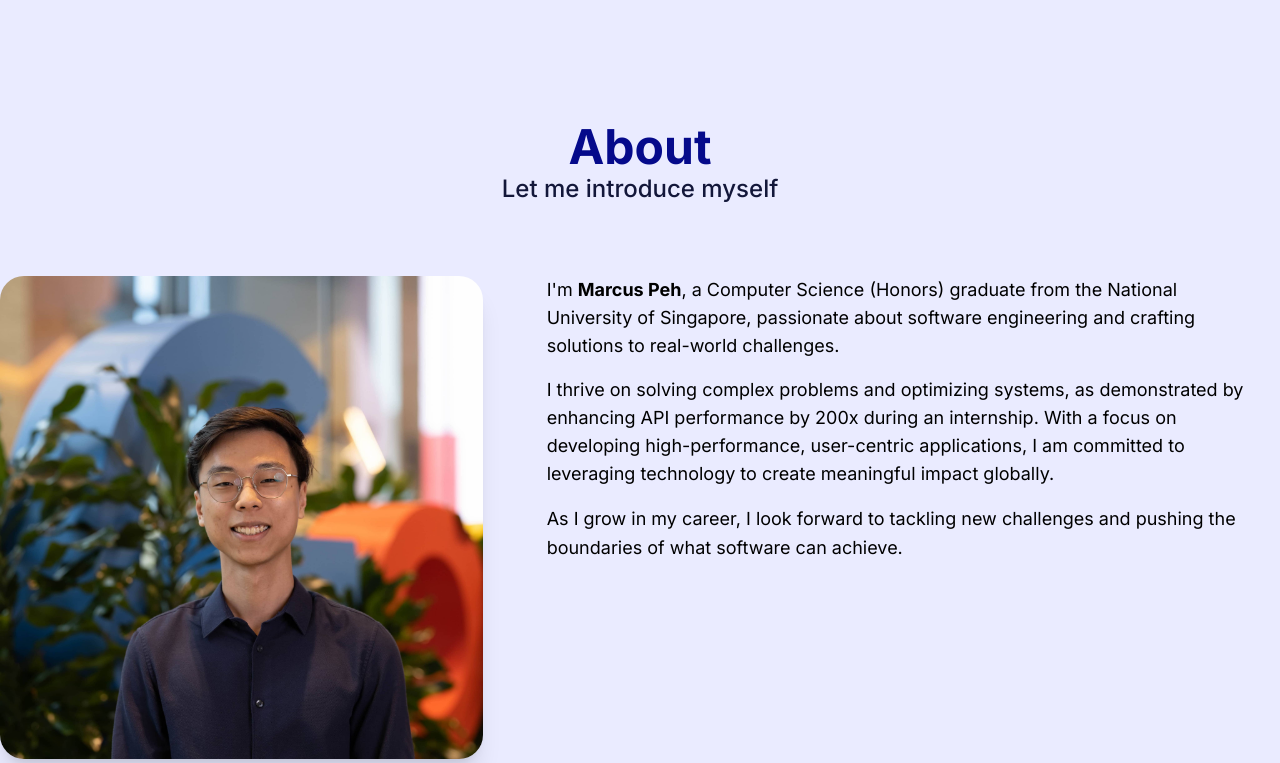
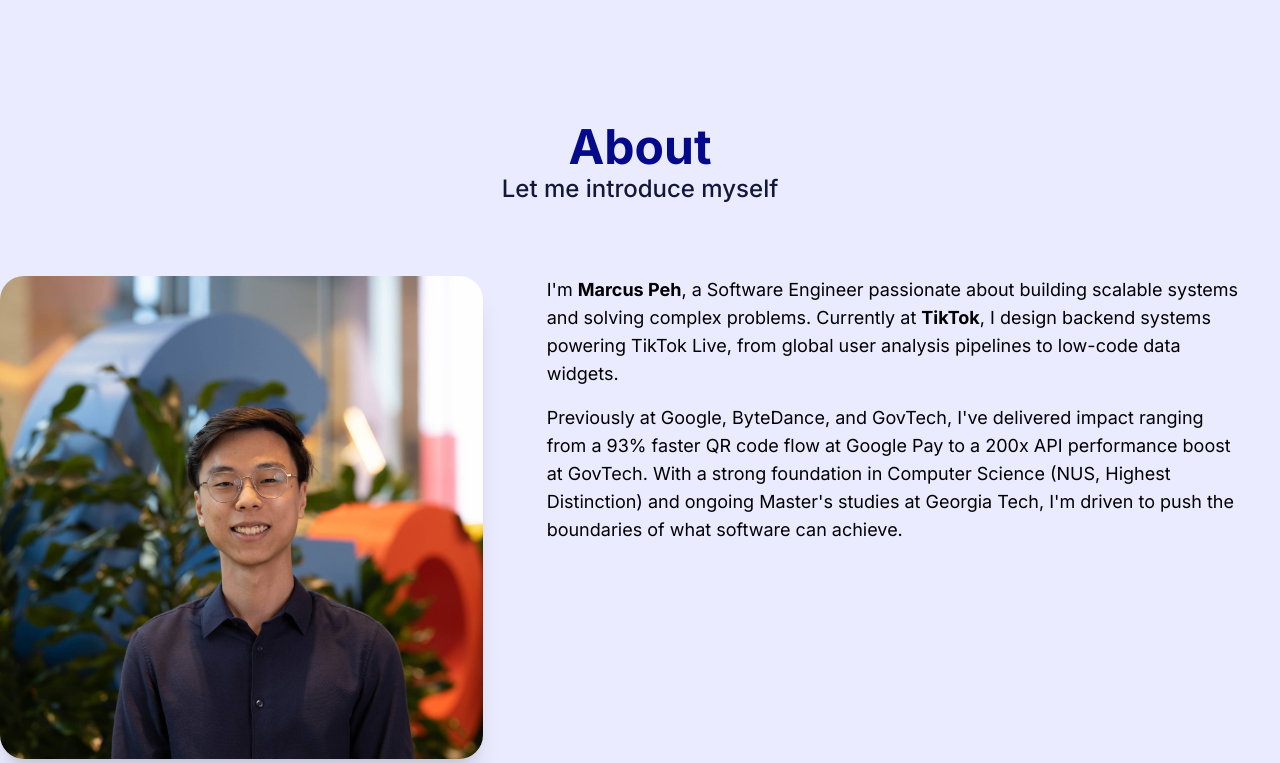
Before and after one commit to marcuspeh/marcuspeh.github.io, a Next.js app: page / in a window 1280 px wide. Shown: the part 910-1673 px from the top of the page. Built offline with nearby package versions, Linux system fonts and the light colour scheme; no server answers.

Commit message:
Update descriptions

```diff
--- a/components/about/AboutContent.tsx
+++ b/components/about/AboutContent.tsx
@@ -60,22 +60,19 @@ export function AboutContent() {
               className="space-y-4"
             >
               <Box className="text-lg leading-relaxe">
-                I&apos;m <b>Marcus Peh</b>, a Computer Science (Honors) graduate
-                from the National University of Singapore, passionate about
-                software engineering and crafting solutions to real-world
-                challenges.
+                I&apos;m <b>Marcus Peh</b>, a Software Engineer passionate about
+                building scalable systems and solving complex problems.
+                Currently at <b>TikTok</b>, I design backend systems powering
+                TikTok Live, from global user analysis pipelines to low-code
+                data widgets.
               </Box>
               <Box className="text-lg leading-relaxe">
-                I thrive on solving complex problems and optimizing systems, as
-                demonstrated by enhancing API performance by 200x during an
-                internship. With a focus on developing high-performance,
-                user-centric applications, I am committed to leveraging
-                technology to create meaningful impact globally.
-              </Box>
-              <Box className="text-lg leading-relaxed">
-                As I grow in my career, I look forward to tackling new
-                challenges and pushing the boundaries of what software can
-                achieve.
+                Previously at Google, ByteDance, and GovTech, I&apos;ve
+                delivered impact ranging from a 93% faster QR code flow at
+                Google Pay to a 200x API performance boost at GovTech. With a
+                strong foundation in Computer Science (NUS, Highest Distinction)
+                and ongoing Master&apos;s studies at Georgia Tech, I&apos;m
+                driven to push the boundaries of what software can achieve.
               </Box>
             </motion.div>
           </Grid>
@@ -91,11 +88,14 @@ export function AboutContent() {
             className="text-center space-y-4"
           >
             <Box className="text-lg leading-relaxed">
-              I&apos;m <b>Marcus Peh</b>, a Computer Science (Honors) graduate
-              from the National University of Singapore. Passionate about
-              software engineering, I specialize in developing high-performance
-              applications and optimizing systems to solve real-world
-              challenges.
+              I&apos;m <b>Marcus Peh</b>, a Software Engineer at TikTok
+              experience across Google, ByteDance, and GovTech. I specialize in
+              building scalable backend systems, from powering TikTok
+              Live&apos;s global data pipelines to boosting API performance by
+              200x. With a strong foundation in Computer Science (NUS, Highest
+              Distinction) and ongoing Master&apos;s studies at Georgia Tech,
+              I&apos;m passionate about creating high-performance solutions that
+              make a global impact.
             </Box>
           </motion.div>
         </Grid>
--- a/components/landing/AnimatedSection.tsx
+++ b/components/landing/AnimatedSection.tsx
@@ -38,7 +38,7 @@ export function AnimatedSection() {
           >
             <Box className="subtitle primary-dark">
               Performance-driven Software Engineer with expertise in backend
-              engineering, Agile methodologies, and optimization, delivering
+              engineering, agile methodologies, and optimization, delivering
               impactful solutions and high-quality results under tight
               deadlines.
             </Box>
--- a/data/teachData.tsx
+++ b/data/teachData.tsx
@@ -8,7 +8,7 @@ const roboto: ExperienceDataModel = {
   logoAlt: 'Roboto Coding Academy logo',
   company: 'Roboto Coding Academy',
   title: 'Coding Instructor',
-  date: 'Jul 2020 - Present',
+  date: 'Jul 2020 - Apr 2024',
   description: [
     {
       text: 'Taught in numerous primary and secondary school',
```
